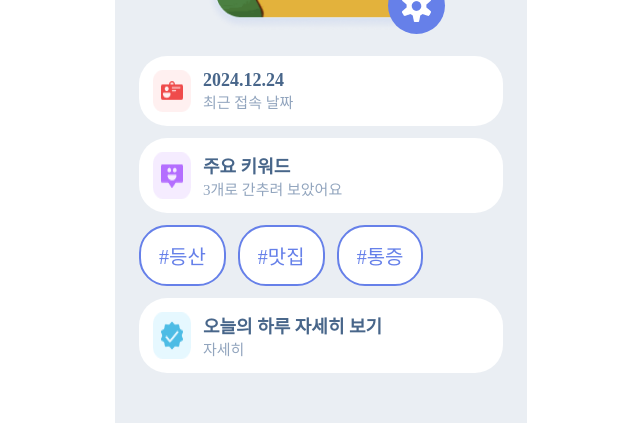
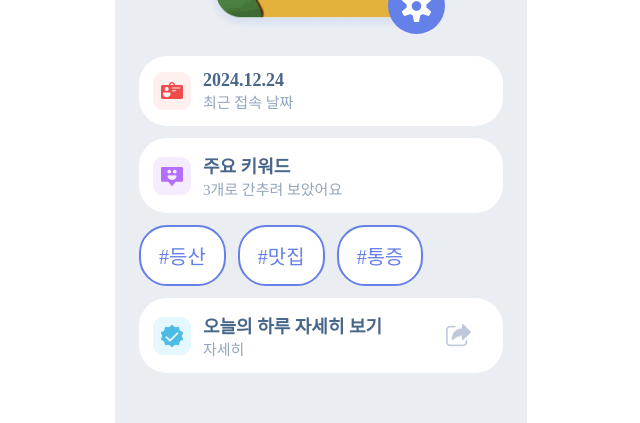
Before and after one commit to AI-Hellothon/letter-of-old-man, a React (Create React App) app: page /proxy/3000/child in a window 1280 px wide. Shown: the part 309-732 px from the top of the page, without its empty margins (319-959 px from the left). Built offline with nearby package versions, Linux system fonts and the light colour scheme; no server answers; a web font is replaced by a local one.

Commit message:
feat: 자식 메인 스타일 변경

```diff
--- a/src/components/ChildMain/ChildMain.style.jsx
+++ b/src/components/ChildMain/ChildMain.style.jsx
@@ -7,7 +7,13 @@ export const ContentsContainer = styled.div`
   padding: 14px;
   border-radius: ${STLYE.borderRadius}px;
   width: 100%;
-`
+`;
+
+export const ContentsWrapper = styled.div`
+  display: flex;
+  gap: 12px;
+  align-items: center;
+`;
 
 export const Keyword = styled.span`
   background-color: white;
@@ -16,4 +22,4 @@ export const Keyword = styled.span`
   border: 2px solid ${COLOR.primaryColor};
   padding: 14px 18px;
   color: ${COLOR.primaryColor};
-`
+`;
--- a/src/components/ChildMain/Contents.jsx
+++ b/src/components/ChildMain/Contents.jsx
@@ -1,12 +1,12 @@
 import { COLOR } from "../../constants/color";
-import { ContentsContainer } from "./ChildMain.style";
+import { ContentsContainer, ContentsWrapper } from "./ChildMain.style";
 
 const Contents = ({ style, image, title, contents }) => {
   return (
     <div style={style}>
       <ContentsContainer>
-        <div style={{ display: "flex", gap: 12 }}>
-          <img src={image} alt="" />
+        <ContentsWrapper>
+          <img style={{width: 38, height: 38}} src={image} alt="" />
 
           <div style={{ display: "flex", flexDirection: "column" }}>
             <span
@@ -20,7 +20,7 @@ const Contents = ({ style, image, title, contents }) => {
             </span>
             <span style={{ color: COLOR.gray, fontSize: 15 }}>{contents}</span>
           </div>
-        </div>
+        </ContentsWrapper>
       </ContentsContainer>
     </div>
   );
--- /dev/null
+++ b/src/components/ChildMain/ContentsSecond.jsx
@@ -0,0 +1,39 @@
+import { COLOR } from "../../constants/color";
+import { ContentsContainer, ContentsWrapper } from "./ChildMain.style";
+
+import linkImage from "../../images/ChildMain/link.png";
+
+const ContentsSecond = ({ style, image, title, contents }) => {
+  return (
+    <ContentsContainer
+      style={{
+        ...style,
+        display: "flex",
+        justifyContent: "space-between",
+        alignItems: "center",
+        cursor: "pointer",
+      }}
+    >
+      <ContentsWrapper>
+        <img style={{ width: 38, height: 38 }} src={image} alt="" />
+
+        <div style={{ display: "flex", flexDirection: "column" }}>
+          <span
+            style={{
+              color: COLOR.questionFontColor,
+              fontSize: 18,
+              fontWeight: 700,
+            }}
+          >
+            {title}
+          </span>
+          <span style={{ color: COLOR.gray, fontSize: 15 }}>{contents}</span>
+        </div>
+      </ContentsWrapper>
+
+      <img style={{ width: 25, height: 23, marginRight: 18 }} src={linkImage} alt="" />
+    </ContentsContainer>
+  );
+};
+
+export default ContentsSecond;
--- a/src/pages/ChildMain.jsx
+++ b/src/pages/ChildMain.jsx
@@ -12,6 +12,7 @@ import settingWhiteImage from "../images/common/settingWhite.png";
 import { ButtonContainer } from "../components/Common.style";
 import Contents from "../components/ChildMain/Contents";
 import { Keyword } from "../components/ChildMain/ChildMain.style";
+import ContentsSecond from "../components/ChildMain/ContentsSecond";
 
 const ChildMain = () => {
   const keywordText = ["#등산", "#맛집", "#통증"];
@@ -65,11 +66,11 @@ const ChildMain = () => {
           })}
         </div>
 
-        <Contents
+        <ContentsSecond
           image={detailImage}
           title={"오늘의 하루 자세히 보기"}
           contents={"자세히"}
-        ></Contents>
+        ></ContentsSecond>
       </div>
     </div>
   );
```
Lines whose indentation alone changed are shown as unchanged.
